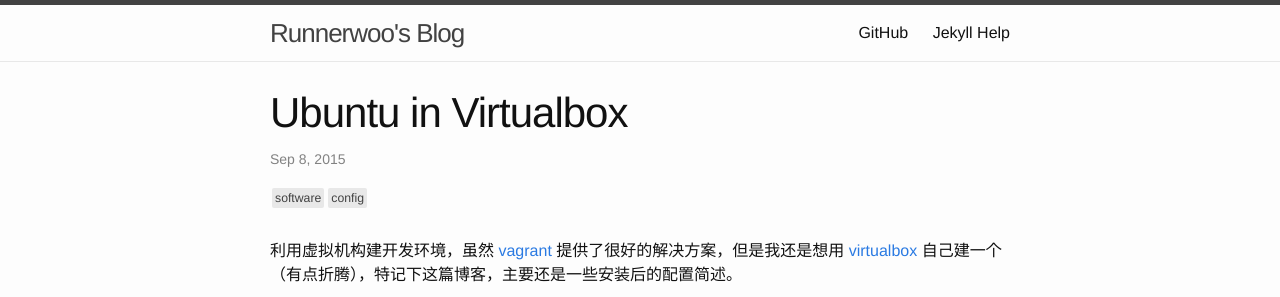
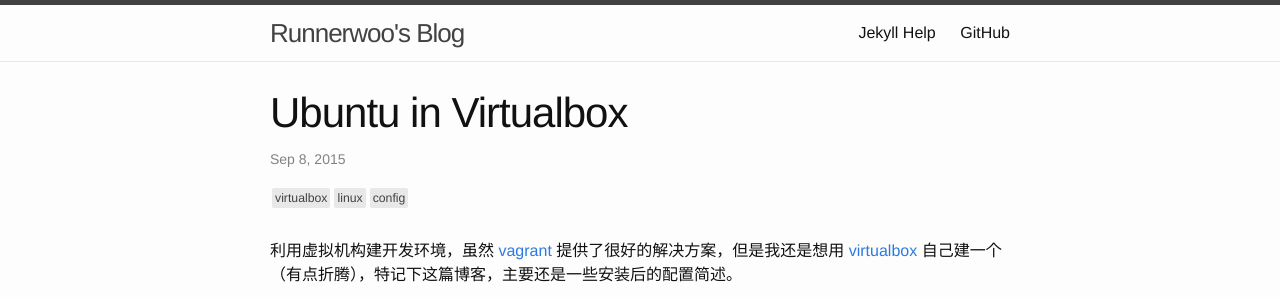
Before and after one commit to uwyc/uwyc.github.io, a Jekyll site: the page built from _posts/2015-09-08-ubuntu-in-virtualbox.md, in a window 1280 px wide. Shown: the top 297 px of the page. Built offline with Jekyll 4.4.1, drawn with Linux system fonts in a browser that asks for light colours.

Commit message:
Update 20150912

```diff
--- a/_config.yml
+++ b/_config.yml
@@ -15,5 +15,6 @@ sina_id: '3796655394'
 markdown: kramdown
 kramdown:
   input: GFM
+exclude: README.md
 
 host: 0.0.0.0
--- a/_includes/header.html
+++ b/_includes/header.html
@@ -14,12 +14,13 @@
       </a>
 
       <div class="trigger">
-          <a href="https://github.com/{{ site.github_username }}" class="page-link">GitHub</a>
         {% for page in site.pages %}
           {% if page.title %}
           <a class="page-link" href="{{ page.url | prepend: site.baseurl }}">{{ page.title }}</a>
           {% endif %}
         {% endfor %}
+
+        <a href="https://github.com/{{ site.github_username }}" class="page-link">GitHub</a>
       </div>
     </nav>
 
--- a/_posts/2015-09-08-ubuntu-in-virtualbox.md
+++ b/_posts/2015-09-08-ubuntu-in-virtualbox.md
@@ -3,7 +3,7 @@ layout: post
 title: "Ubuntu in Virtualbox"
 date: 2015-09-08 22:30:00 +8:00
 meta:
-tags: software config
+tags: virtualbox linux config
 categories:
 ---
 
```
Also changed, not shown: README.md.
